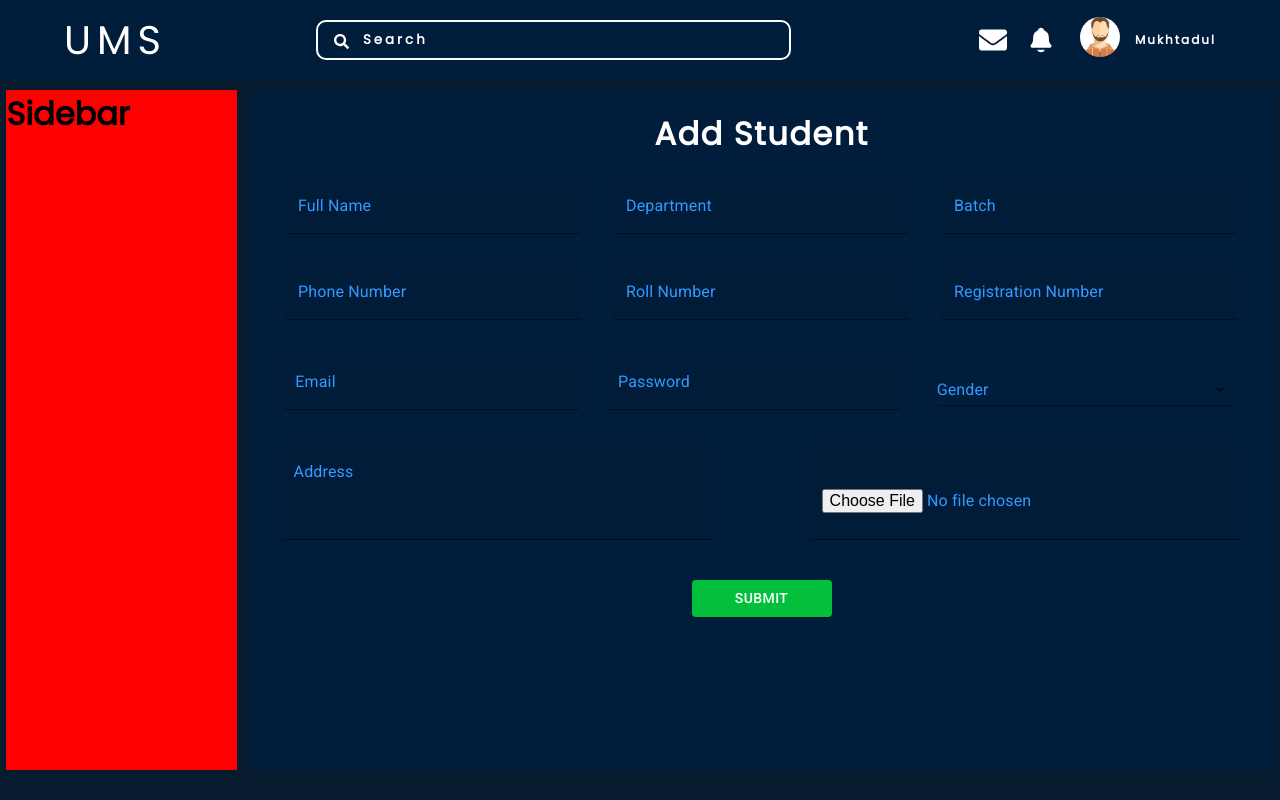
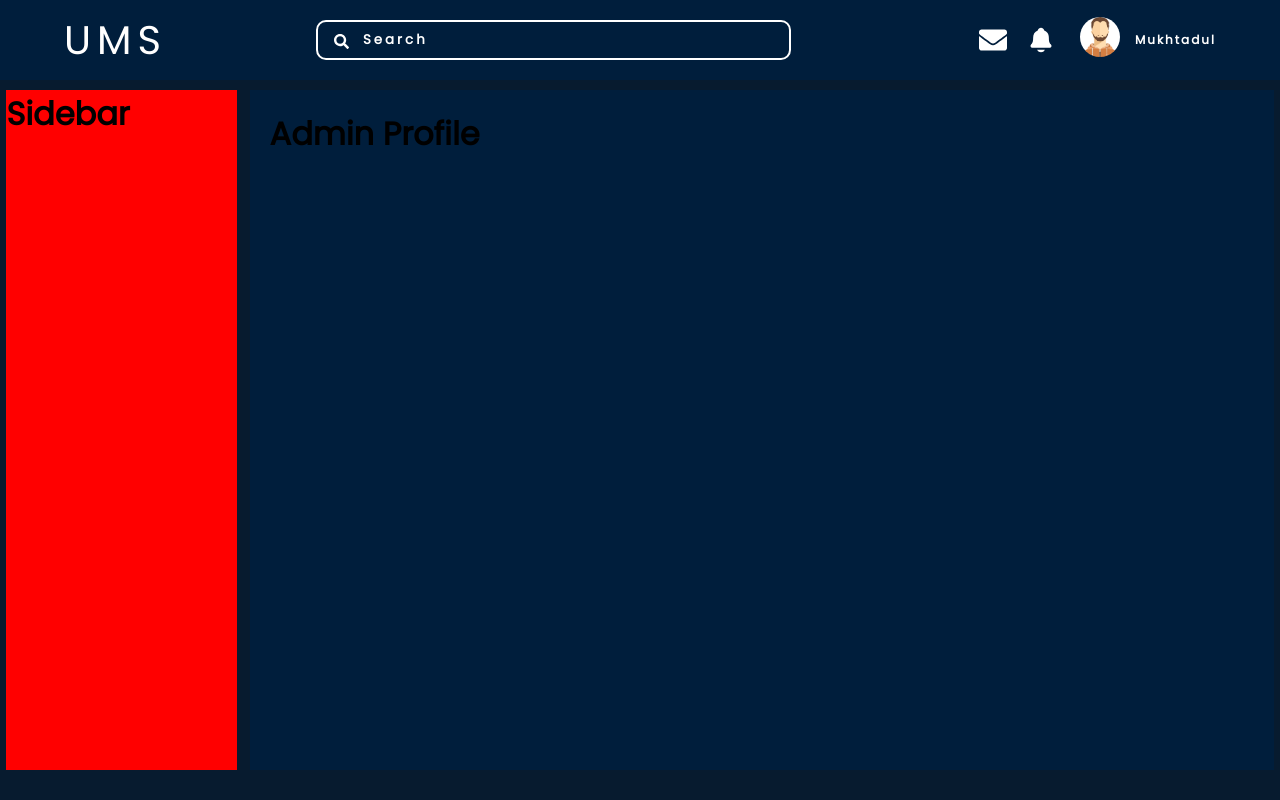
Before and after one commit to subham07-t/campus-keeper-UMS-app, a React (Vite) app in the folder frontend/: page /dashboard in a window 1280 px wide. Built offline with nearby package versions, Linux system fonts and the light colour scheme.

Commit message:
FE: Added Faculties and Profile components

```diff
--- a/frontend/src/components/LoginCard/LoginCard.jsx
+++ b/frontend/src/components/LoginCard/LoginCard.jsx
@@ -8,6 +8,7 @@ const LoginCard = () => {
   const [password, setPassword] = useState("");
   const [errUserName, setErrUserName] = useState("");
   const [errPassword, setErrPassword] = useState("");
+  const [errCredentials, setErrCredentials] = useState("");
 
   const navigateToDashboard = async () => {
     if (userName === "") {
@@ -43,12 +44,16 @@ const LoginCard = () => {
 
     const result = await response.json();
 
+    if (result === "User not found") {
+      setErrCredentials("Wrong Credentials");
+    }
+
     if (result.msg === "success") {
       localStorage.setItem("user-info", JSON.stringify(result.username));
       navigate("./dashboard");
     }
 
-
+    console.log(result);
   };
 
   return (
@@ -64,11 +69,11 @@ const LoginCard = () => {
               onChange={(e) => {
                 setUserName(e.target.value);
                 setErrUserName("");
+                setErrCredentials("");
               }}
             />
 
             {errUserName ? <p className="error_msg">{errUserName}</p> : null}
-
           </div>
           <div className="inputdiv_sub2">
             <input
@@ -78,18 +83,20 @@ const LoginCard = () => {
               onChange={(e) => {
                 setPassword(e.target.value);
                 setErrPassword("");
+                setErrCredentials("");
               }}
             />
 
             {errPassword ? <p className="error_msg">{errPassword}</p> : null}
-
           </div>
           <p className="forgot__pass-text">Forgot Password?</p>
-          <div>
+          <div className="inputdiv_sub2">
             <button className="login__btn" onClick={navigateToDashboard}>
               Login
             </button>
-            <p className="error_msg">Error msg here</p>
+            {errCredentials ? (
+              <p className="error_msg">{errCredentials}</p>
+            ) : null}
           </div>
         </div>
       </div>
--- a/frontend/src/pages/Dashboard/Dashboard.jsx
+++ b/frontend/src/pages/Dashboard/Dashboard.jsx
@@ -1,13 +1,17 @@
 import Header from "../../components/Header";
 import Sidebar from "../../components/Sidebar";
-import Students from "../Students/Students";
+import Faculties from "../Faculties";
+import Profile from "../Profile";
+import Students from "../Students";
 const Dashboard = () => {
   return (
     <>
       <Header />
       <div style={{ display: "flex", justifyContent: "space-around" }}>
         <Sidebar />
-        <Students />
+        {/* <Students /> */}
+        {/* <Faculties /> */}
+        <Profile />
       </div>
     </>
   );
--- /dev/null
+++ b/frontend/src/pages/Faculties/Faculties.css
@@ -0,0 +1,5 @@
+.student__main-div{
+    background-color: var(--theme-color);
+    width: 80%;
+    padding: 20px;
+}
--- /dev/null
+++ b/frontend/src/pages/Faculties/Faculties.jsx
@@ -0,0 +1,9 @@
+const Faculties = () => {
+  return (
+    <div className="student__main-div">
+      <h1>Add Faculties</h1>
+    </div>
+  );
+};
+
+export default Faculties;
--- /dev/null
+++ b/frontend/src/pages/Faculties/index.jsx
@@ -0,0 +1 @@
+export { default } from "./Faculties";
--- /dev/null
+++ b/frontend/src/pages/Profile/Profile.css
@@ -0,0 +1,5 @@
+.student__main-div{
+    background-color: var(--theme-color);
+    width: 80%;
+    padding: 20px;
+}
--- /dev/null
+++ b/frontend/src/pages/Profile/Profile.jsx
@@ -0,0 +1,9 @@
+const Profile = () => {
+  return (
+    <div className="student__main-div">
+      <h1>Admin Profile</h1>
+    </div>
+  );
+};
+
+export default Profile;
--- /dev/null
+++ b/frontend/src/pages/Profile/index.jsx
@@ -0,0 +1 @@
+export { default } from "./Profile";
--- a/frontend/src/pages/Students/Students.css
+++ b/frontend/src/pages/Students/Students.css
@@ -75,3 +75,7 @@
     background-color: #03C03C;
     width: 140px;
 }
+
+.sub__div-two .MuiInputBase-inputMultiline{
+    color: var(--color-white);
+}
```
Lines whose indentation alone changed are shown as unchanged.
